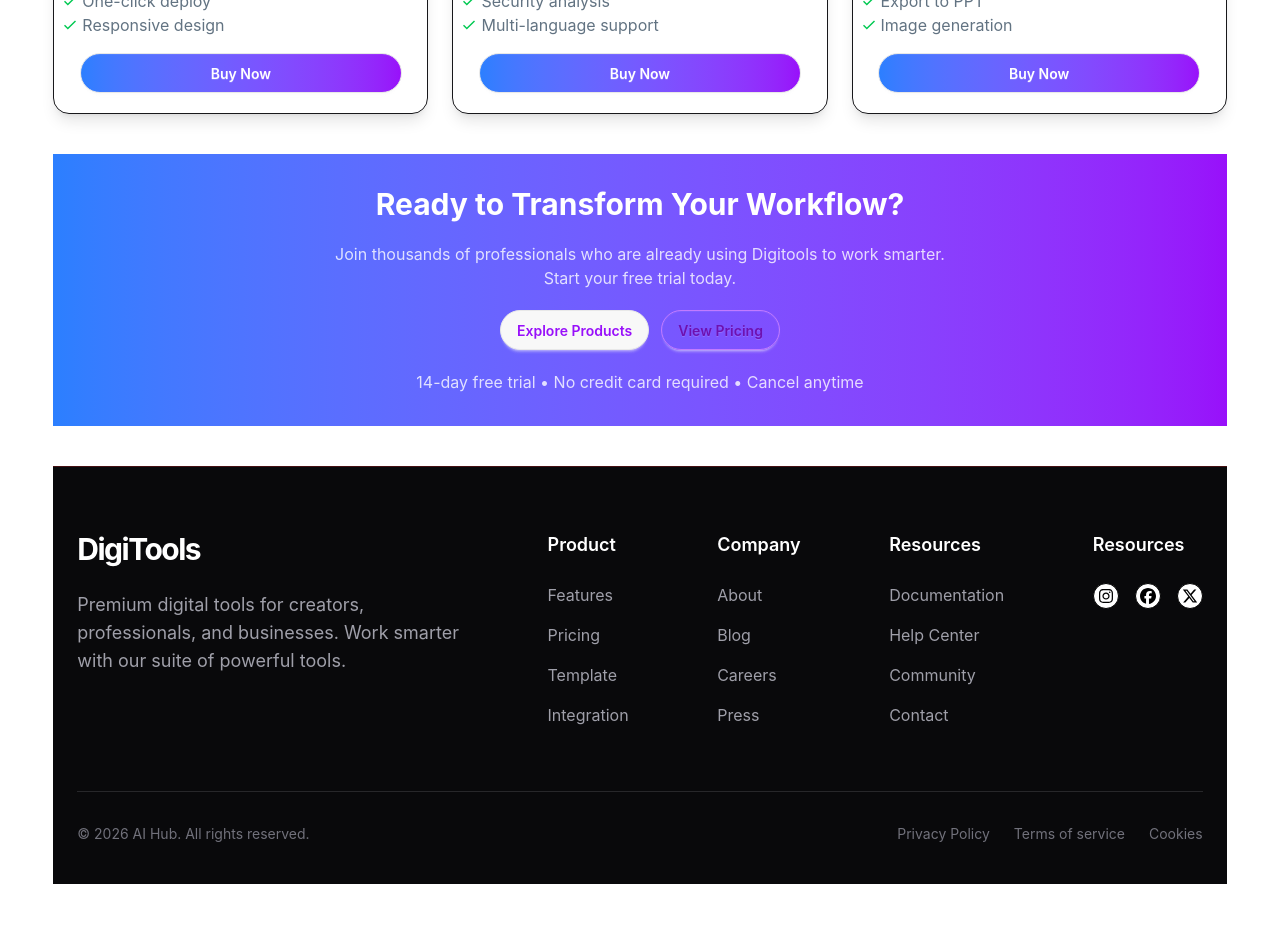
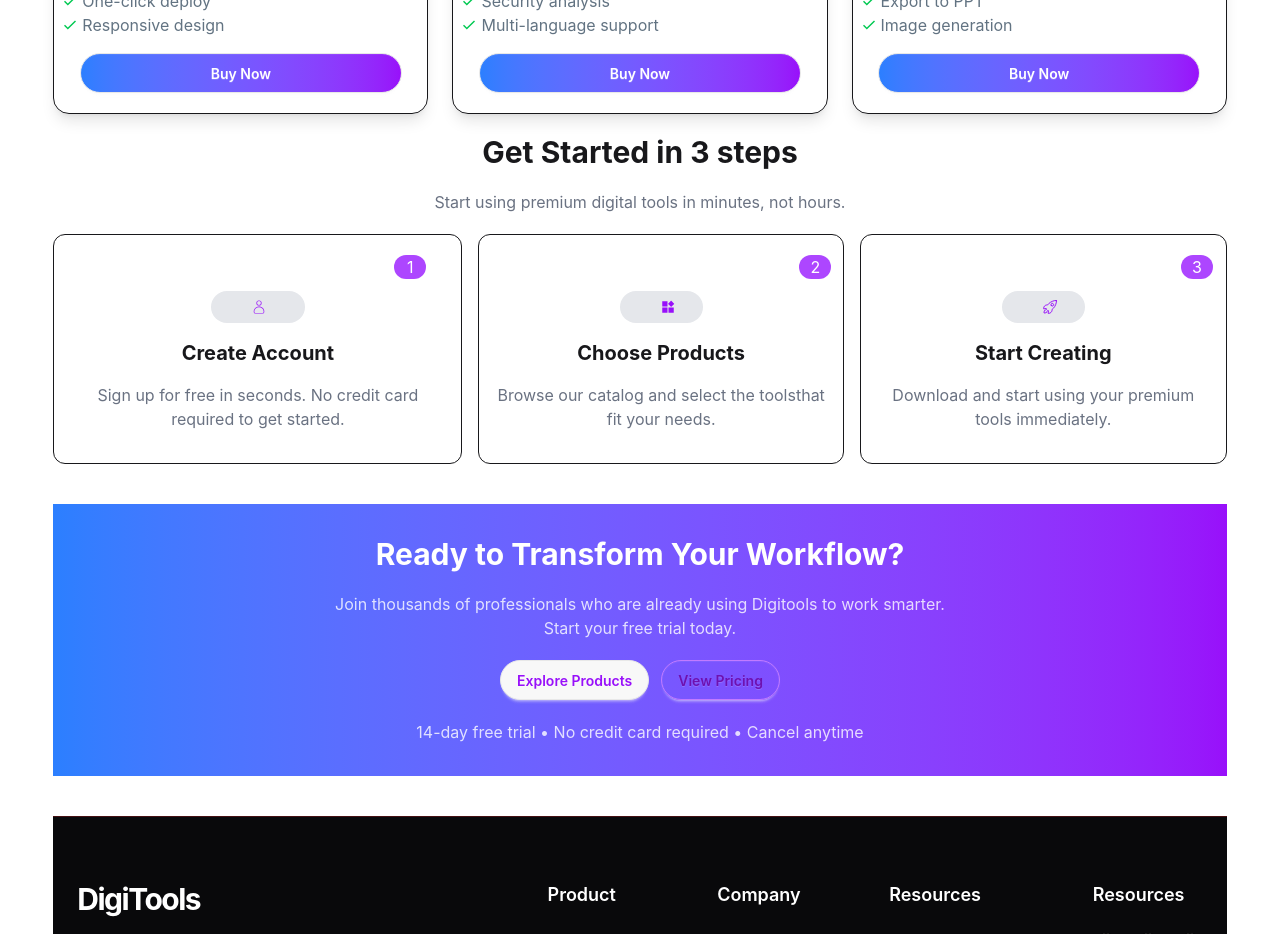
Before and after one commit to Tanvirr0777/assignment-6, a React (Vite) app: page / in a window 1280 px wide. Shown: the part 1880-2814 px from the top of the page. Before the commit the page ends 2764 px from the top, so only its background shows below. Built offline with nearby package versions, Linux system fonts and the light colour scheme.

Commit message:
step done

```diff
--- a/src/App.jsx
+++ b/src/App.jsx
@@ -3,7 +3,6 @@ import Banner from './component/Banner/Banner'
 import Footer from './component/Footer/Footer'
 import Homepage from './component/Homepage/Homepage'
 import Navbar from './component/Navbar/Navbar'
-import Workflow from './component/Workflow'
 
 
 const getDigiData = async () =>{
@@ -25,7 +24,6 @@ function App() {
           <Homepage digiPromise={digiPromise} />
 
 
-           <Workflow />
 
           <Footer />
     </div>
--- a/src/component/Homepage/Homepage.jsx
+++ b/src/component/Homepage/Homepage.jsx
@@ -1,6 +1,8 @@
 import React from 'react';
 import UserNum from './UserNum';
 import DigiItems from './DigiItems';
+import Step from '../Step';
+import Workflow from '../Workflow';
 
 
 const Homepage = ({digiPromise}) => {
@@ -10,7 +12,9 @@ const Homepage = ({digiPromise}) => {
 
             <DigiItems digiPromise={digiPromise} />
 
+            <Step />
 
+            <Workflow />
 
         </div>
     );
--- /dev/null
+++ b/src/component/Step.jsx
@@ -0,0 +1,62 @@
+import React from 'react';
+import { AiFillProduct } from 'react-icons/ai';
+import { CiUser } from 'react-icons/ci';
+import { IoRocketOutline } from 'react-icons/io5';
+
+const Step = () => {
+    return (
+        <div className='my-7 text-center space-y-5 mt-5'>
+               <h1 className='text-3xl font-bold'>Get Started in 3 steps</h1>
+
+               <p className='text-gray-500'>Start using premium digital tools in minutes, not hours.</p>
+
+               <div className='flex justify-between gap-4 text-center'>
+
+                    <div className='border rounded-xl space-y-4 p-4 relative'>
+                        <div className='w-[25%] mx-auto p-2 rounded-full bg-gray-200 mt-10'>
+                            <CiUser className='text-purple-600 w-20' />
+                        </div>
+                        <h2 className='text-xl font-bold'>Create Account</h2>
+                        <p className='text-gray-500'>Sign up for free in seconds. No credit card required to get started.</p>
+
+                      <div className='bg-purple-500 w-8 absolute top-5 left-85
+                      rounded-full text-white'>
+                          1
+                      </div>
+
+                    </div>
+
+                    <div className='border rounded-xl space-y-4 p-4 relative'>
+                        <div className='w-[25%] mx-auto p-2 rounded-full bg-gray-200 mt-10'>
+                            <AiFillProduct className='text-purple-600 w-20'  />
+                        </div>
+                        <h2 className='text-xl font-bold'>Choose Products</h2>
+                        <p className='text-gray-500'>Browse our catalog and select the toolsthat fit your needs.</p>
+
+                        <div className='bg-purple-500 w-8 absolute top-5 left-80
+                      rounded-full text-white'>
+                          2
+                      </div>
+                    </div>
+
+
+                 <div className='border rounded-xl space-y-4 p-4 relative '>
+                     <div className='w-[25%] mx-auto p-2 rounded-full bg-gray-200 mt-10'>
+                        <IoRocketOutline className='text-purple-600 w-20' />
+                     </div>
+                     <h2 className='text-xl font-bold'>Start Creating</h2>
+                     <p className='text-gray-500'>Download and start using your premium tools immediately.</p>
+
+                   <div className='bg-purple-500 w-8 absolute top-5 left-80
+                      rounded-full text-white'>
+                          3
+                      </div>
+
+                 </div>
+
+               </div>
+        </div>
+    );
+};
+
+export default Step;
```
